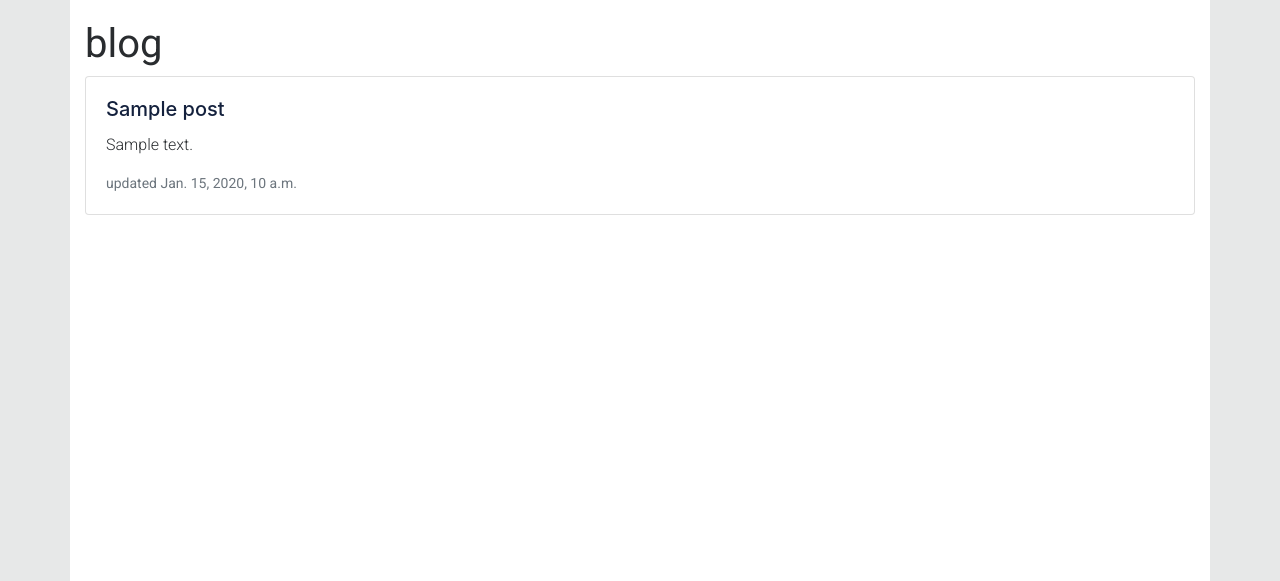
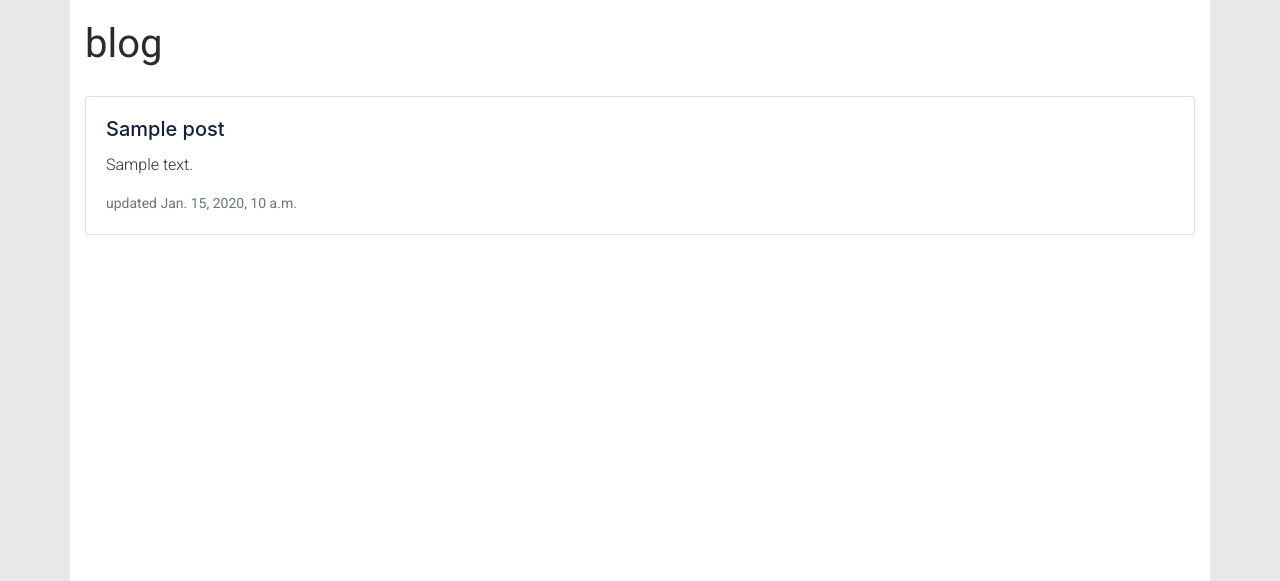
Before and after one commit to wolfpackdevs/wolfmathdev, a Django app: page /blog/ in a window 1280 px wide. Shown: the part 69-650 px from the top of the page. Run offline with Django 3.2, Linux system fonts and the light colour scheme; tables that the repository leaves empty hold one stand-in row (values such as "Sample post"); some libraries are stand-ins or nearby versions.

Commit message:
add space below headings

```diff
--- a/blog/models.py
+++ b/blog/models.py
@@ -9,7 +9,7 @@ STATUS = (
 
 class Post(models.Model):
     title = models.CharField(max_length=200, unique=True)
-    slug = models.SlugField(max_length=200, unique=True)
+    # slug = models.SlugField(max_length=200, unique=True)
     updated_on = models.DateTimeField(auto_now= True)
     content = models.TextField()
     created_on = models.DateTimeField(auto_now_add=True)
--- a/blog/templates/blog/index.html
+++ b/blog/templates/blog/index.html
@@ -2,7 +2,7 @@
 {% load static %}
 {% block content %}
   <h1>blog</h1>
-
+  <div style="position:relative; top:20px">
     {% for post in posts %}
       <a href="{% url 'post' pk=post.pk %}">
         <div class="card mb-3">
@@ -14,5 +14,5 @@
         </div>
       </a>
     {% endfor %}
-
+  </div>
 {% endblock %}
--- a/projects/templates/projects/index.html
+++ b/projects/templates/projects/index.html
@@ -1,9 +1,8 @@
 {% extends 'base.html' %}
 {% load static %}
-
 {% block content %}
   <h1>projects</h1>
-
+  <div style="position:relative; top:20px">
     {% for project in projects %}
       <a href="{% url 'project_detail' pk=project.pk %}">
         <div class="card mb-3">
@@ -15,4 +14,5 @@
         </div>
       </a>
     {% endfor %}
+  </div>
 {% endblock %}
```
Also changed, not shown: blog/migrations/0004_auto_20200315_1115.py (added). Lines whose indentation alone changed are shown as unchanged.
